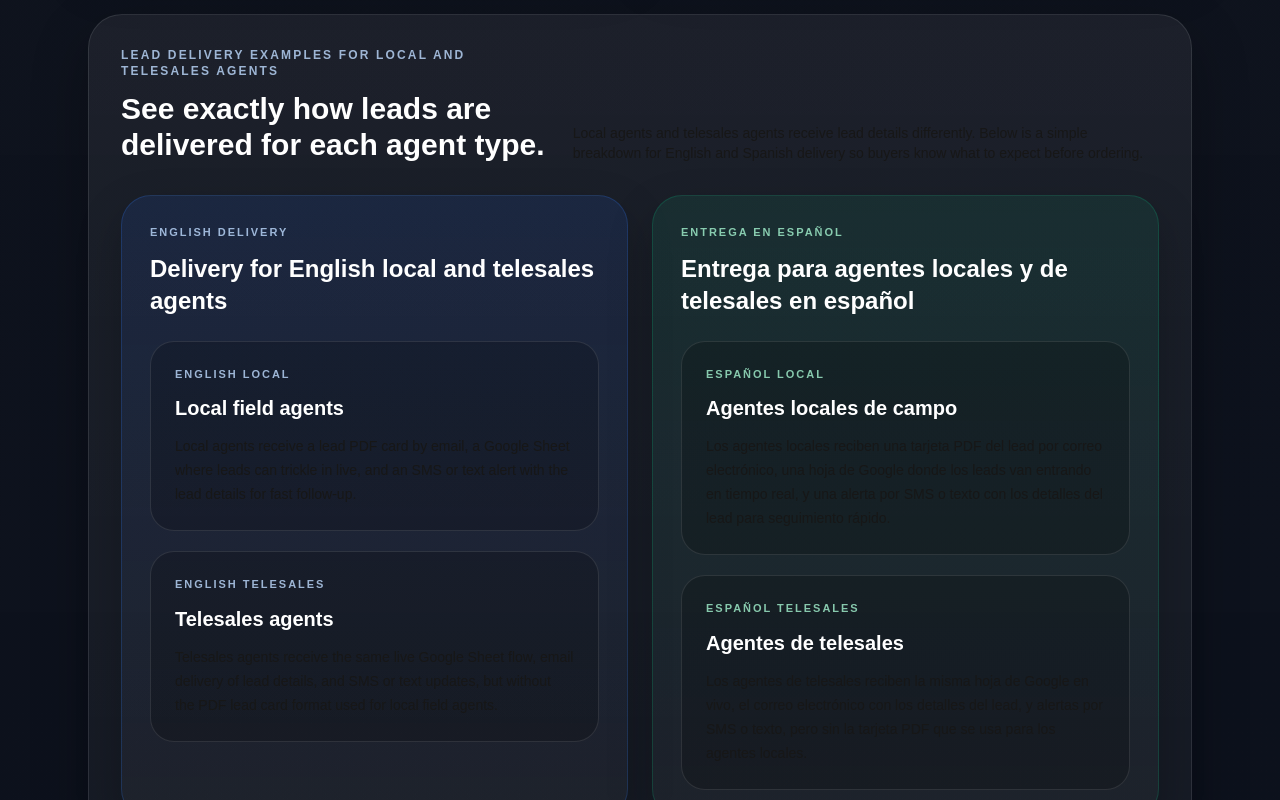
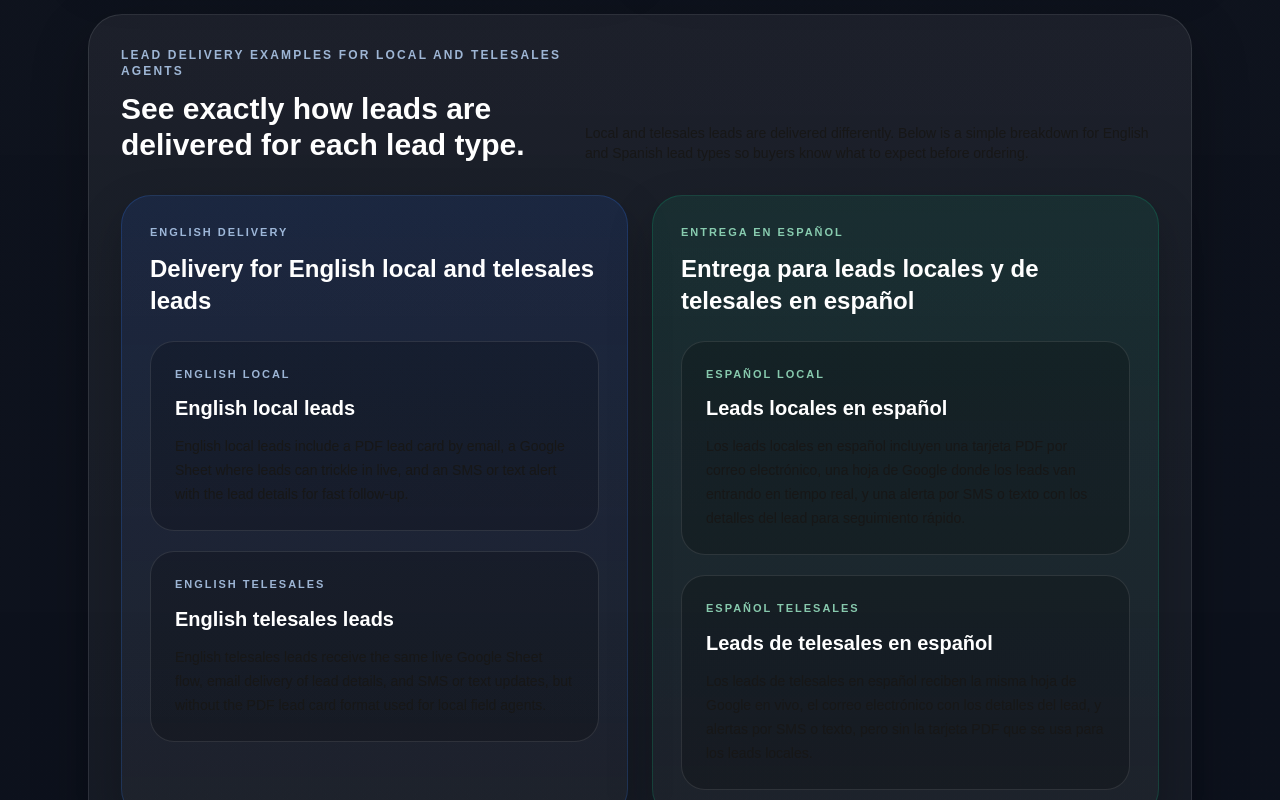
Before and after one commit to abelgmedina/my-fe-call-center-leads-website, a Next.js app: page /agent/login in a window 1280 px wide. Shown: the part 3240-4040 px from the top of the page. Built offline with nearby package versions, Linux system fonts and the light colour scheme.

Commit message:
Replace agent-type wording in delivery section

```diff
--- a/src/app/agent/login/page.tsx
+++ b/src/app/agent/login/page.tsx
@@ -393,44 +393,44 @@ export default function AgentLoginPage({ searchParams }: { searchParams?: { retu
             <div className="flex flex-col gap-5 md:flex-row md:items-end md:justify-between">
               <div>
                 <div className="text-xs font-semibold uppercase tracking-[0.18em] text-blue-200/80">Lead delivery examples for local and telesales agents</div>
-                <h3 className="mt-3 text-3xl font-semibold text-white">See exactly how leads are delivered for each agent type.</h3>
+                <h3 className="mt-3 text-3xl font-semibold text-white">See exactly how leads are delivered for each lead type.</h3>
               </div>
               <p className="max-w-2xl text-sm text-[var(--muted)]">
-                Local agents and telesales agents receive lead details differently. Below is a simple breakdown for English and Spanish delivery so buyers know what to expect before ordering.
+                Local and telesales leads are delivered differently. Below is a simple breakdown for English and Spanish lead types so buyers know what to expect before ordering.
               </p>
             </div>
 
             <div className="mt-8 grid gap-6 lg:grid-cols-2">
               <div className="rounded-[30px] border border-blue-500/20 bg-[linear-gradient(180deg,rgba(37,99,235,0.12),rgba(255,255,255,0.03))] p-7 shadow-[0_18px_45px_rgba(0,0,0,0.22)]">
                 <div className="text-[11px] font-semibold uppercase tracking-[0.18em] text-blue-200/80">English delivery</div>
-                <h4 className="mt-3 text-2xl font-semibold text-white">Delivery for English local and telesales agents</h4>
+                <h4 className="mt-3 text-2xl font-semibold text-white">Delivery for English local and telesales leads</h4>
                 <div className="mt-6 grid gap-5">
                   <article className="rounded-3xl border border-white/10 bg-black/20 p-6">
                     <div className="text-[11px] font-semibold uppercase tracking-[0.18em] text-blue-200/80">English Local</div>
-                    <h5 className="mt-3 text-xl font-semibold text-white">Local field agents</h5>
-                    <p className="mt-3 text-sm leading-6 text-[var(--muted)]">Local agents receive a lead PDF card by email, a Google Sheet where leads can trickle in live, and an SMS or text alert with the lead details for fast follow-up.</p>
+                    <h5 className="mt-3 text-xl font-semibold text-white">English local leads</h5>
+                    <p className="mt-3 text-sm leading-6 text-[var(--muted)]">English local leads include a PDF lead card by email, a Google Sheet where leads can trickle in live, and an SMS or text alert with the lead details for fast follow-up.</p>
                   </article>
                   <article className="rounded-3xl border border-white/10 bg-black/20 p-6">
                     <div className="text-[11px] font-semibold uppercase tracking-[0.18em] text-blue-200/80">English Telesales</div>
-                    <h5 className="mt-3 text-xl font-semibold text-white">Telesales agents</h5>
-                    <p className="mt-3 text-sm leading-6 text-[var(--muted)]">Telesales agents receive the same live Google Sheet flow, email delivery of lead details, and SMS or text updates, but without the PDF lead card format used for local field agents.</p>
+                    <h5 className="mt-3 text-xl font-semibold text-white">English telesales leads</h5>
+                    <p className="mt-3 text-sm leading-6 text-[var(--muted)]">English telesales leads receive the same live Google Sheet flow, email delivery of lead details, and SMS or text updates, but without the PDF lead card format used for local field agents.</p>
                   </article>
                 </div>
               </div>
 
               <div className="rounded-[30px] border border-emerald-500/20 bg-[linear-gradient(180deg,rgba(16,185,129,0.10),rgba(255,255,255,0.03))] p-7 shadow-[0_18px_45px_rgba(0,0,0,0.22)]">
                 <div className="text-[11px] font-semibold uppercase tracking-[0.18em] text-emerald-200/80">Entrega en español</div>
-                <h4 className="mt-3 text-2xl font-semibold text-white">Entrega para agentes locales y de telesales en español</h4>
+                <h4 className="mt-3 text-2xl font-semibold text-white">Entrega para leads locales y de telesales en español</h4>
                 <div className="mt-6 grid gap-5">
                   <article className="rounded-3xl border border-white/10 bg-black/20 p-6">
                     <div className="text-[11px] font-semibold uppercase tracking-[0.18em] text-emerald-200/80">Español Local</div>
-                    <h5 className="mt-3 text-xl font-semibold text-white">Agentes locales de campo</h5>
-                    <p className="mt-3 text-sm leading-6 text-[var(--muted)]">Los agentes locales reciben una tarjeta PDF del lead por correo electrónico, una hoja de Google donde los leads van entrando en tiempo real, y una alerta por SMS o texto con los detalles del lead para seguimiento rápido.</p>
+                    <h5 className="mt-3 text-xl font-semibold text-white">Leads locales en español</h5>
+                    <p className="mt-3 text-sm leading-6 text-[var(--muted)]">Los leads locales en español incluyen una tarjeta PDF por correo electrónico, una hoja de Google donde los leads van entrando en tiempo real, y una alerta por SMS o texto con los detalles del lead para seguimiento rápido.</p>
                   </article>
                   <article className="rounded-3xl border border-white/10 bg-black/20 p-6">
                     <div className="text-[11px] font-semibold uppercase tracking-[0.18em] text-emerald-200/80">Español Telesales</div>
-                    <h5 className="mt-3 text-xl font-semibold text-white">Agentes de telesales</h5>
-                    <p className="mt-3 text-sm leading-6 text-[var(--muted)]">Los agentes de telesales reciben la misma hoja de Google en vivo, el correo electrónico con los detalles del lead, y alertas por SMS o texto, pero sin la tarjeta PDF que se usa para los agentes locales.</p>
+                    <h5 className="mt-3 text-xl font-semibold text-white">Leads de telesales en español</h5>
+                    <p className="mt-3 text-sm leading-6 text-[var(--muted)]">Los leads de telesales en español reciben la misma hoja de Google en vivo, el correo electrónico con los detalles del lead, y alertas por SMS o texto, pero sin la tarjeta PDF que se usa para los leads locales.</p>
                   </article>
                 </div>
               </div>
```
